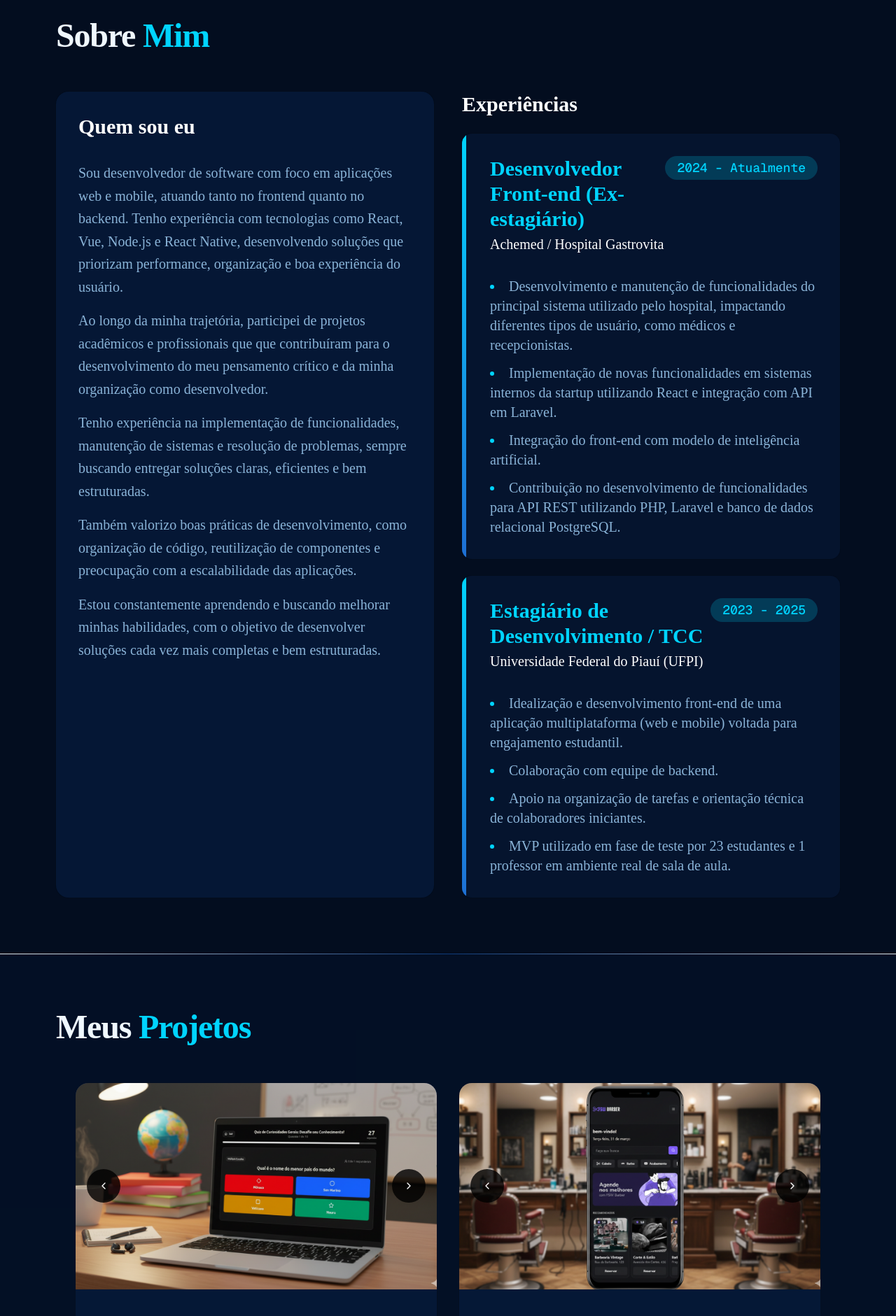
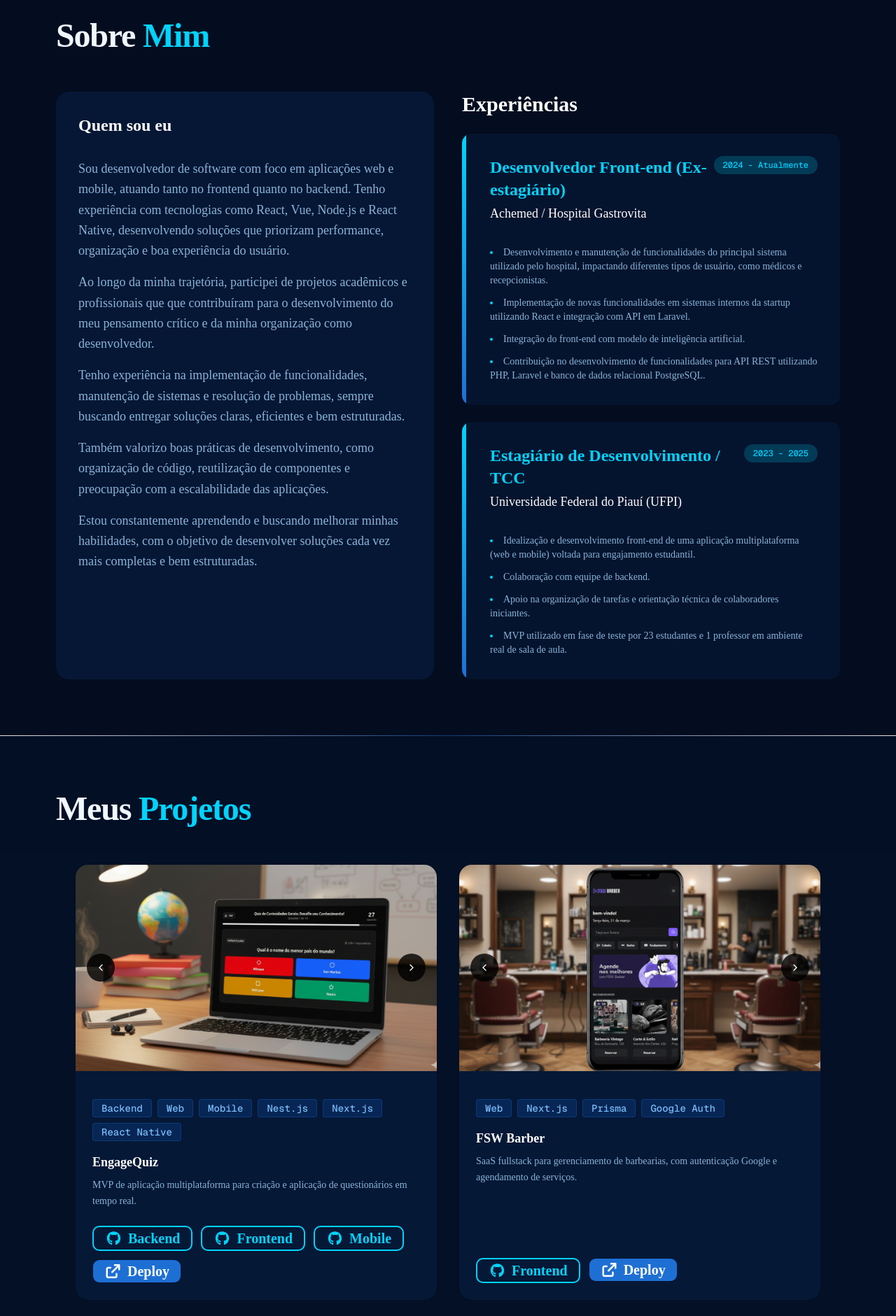
Before and after one commit to guisantosfr/portfolio, a Next.js app: page / in a window 1280 px wide. Shown: the part 880-2761 px from the top of the page at 70% size. Built offline with nearby package versions, Linux system fonts and the light colour scheme.

Commit message:
Change font sizes

```diff
--- a/app/_components/about.tsx
+++ b/app/_components/about.tsx
@@ -11,8 +11,8 @@ export default function About() {
 
       <div className="grid grid-cols-1 lg:grid-cols-2 gap-10">
         <Card className="bg-[#071a3a]/85 border-[#3a91f0]/20 rounded-2xl p-8 backdrop-blur-md transition-all duration-300 hover:border-[#3a91f0]/45">
-          <h3 className="text-3xl font-bold mb-4 text-white">Quem sou eu</h3>
-          <div className="space-y-4 text-[#8ab4d8] text-xl leading-relaxed">
+          <h3 className="text-2xl font-bold mb-4 text-white">Quem sou eu</h3>
+          <div className="space-y-4 text-[#8ab4d8] text-lg leading-relaxed">
             {aboutData.aboutMe.map((paragraph, index) => {
               const formattedText = paragraph.replace(/\*\*(.*?)\*\*/g, '<strong>$1</strong>');
               return <p key={index} dangerouslySetInnerHTML={{ __html: formattedText }} />
--- a/app/_components/experience-card.tsx
+++ b/app/_components/experience-card.tsx
@@ -20,14 +20,14 @@ export function ExperienceCard({ exp }: ExperienceCardProps) {
 
       <div className="flex flex-col sm:flex-row sm:justify-between sm:items-start mb-4">
         <div>
-          <h4 className="text-3xl font-bold text-[#00d4ff]">{exp.role}</h4>
-          <p className="text-xl text-white font-medium mt-1">{exp.company}</p>
+          <h4 className="text-2xl font-bold text-[#00d4ff]">{exp.role}</h4>
+          <p className="text-lg text-white font-medium mt-1">{exp.company}</p>
         </div>
-        <Badge variant="secondary" className="font-mono text-lg text-[#00d4ff] bg-[#00d4ff]/20 p-4 rounded-full mt-2 sm:mt-0 w-fit border border-transparent">
+        <Badge variant="secondary" className="font-mono text-[#00d4ff] bg-[#00d4ff]/20 p-3 rounded-full mt-2 sm:mt-0 w-fit border border-transparent">
           {exp.period}
         </Badge>
       </div>
-      <ul className="list-disc list-inside text-xl text-[#8ab4d8] space-y-3 marker:text-[#00d4ff]">
+      <ul className="list-disc list-inside text-[#8ab4d8] space-y-3 marker:text-[#00d4ff]">
         {exp.responsibilities.map((resp, index) => (
           <li key={index}>{resp}</li>
         ))}
--- a/app/_components/footer.tsx
+++ b/app/_components/footer.tsx
@@ -11,17 +11,17 @@ export default function Footer() {
       <h3 className="font-semibold text-2xl">Guilherme Santos · Desenvolvedor</h3>
 
       <div className="flex items-center gap-4 animate-fade-up delay-500">
-        <Button asChild variant="outline" size="icon" className="w-16 h-16 rounded-xl border-[#3a91f0]/20 text-[#8ab4d8] bg-[#1255b3]/10 hover:text-[#00d4ff] hover:border-[#00d4ff] hover:bg-[#00d4ff]/10 transition-all">
+        <Button asChild variant="outline" size="icon" className="w-14 h-14 rounded-xl border-[#3a91f0]/20 text-[#8ab4d8] bg-[#1255b3]/10 hover:text-[#00d4ff] hover:border-[#00d4ff] hover:bg-[#00d4ff]/10 transition-all">
           <a href="https://wa.me/5586988775657" target="_blank" rel="noreferrer">
             <FontAwesomeIcon icon={faWhatsapp} size="2x" />
           </a>
         </Button>
-        <Button asChild variant="outline" size="icon" className="w-16 h-16 rounded-xl border-[#3a91f0]/20 text-[#8ab4d8] bg-[#1255b3]/10 hover:text-[#00d4ff] hover:border-[#00d4ff] hover:bg-[#00d4ff]/10 transition-all">
+        <Button asChild variant="outline" size="icon" className="w-14 h-14 rounded-xl border-[#3a91f0]/20 text-[#8ab4d8] bg-[#1255b3]/10 hover:text-[#00d4ff] hover:border-[#00d4ff] hover:bg-[#00d4ff]/10 transition-all">
           <a href="https://linkedin.com/in/guisantosfr" target="_blank" rel="noreferrer">
             <FontAwesomeIcon icon={faLinkedin} size="2x" />
           </a>
         </Button>
-        <Button asChild variant="outline" size="icon" className="w-16 h-16 rounded-xl border-[#3a91f0]/20 text-[#8ab4d8] bg-[#1255b3]/10 hover:text-[#00d4ff] hover:border-[#00d4ff] hover:bg-[#00d4ff]/10 transition-all">
+        <Button asChild variant="outline" size="icon" className="w-14 h-14 rounded-xl border-[#3a91f0]/20 text-[#8ab4d8] bg-[#1255b3]/10 hover:text-[#00d4ff] hover:border-[#00d4ff] hover:bg-[#00d4ff]/10 transition-all">
           <a href="https://github.com/guisantosfr" target="_blank" rel="noreferrer">
             <FontAwesomeIcon icon={faGithub} size="2x" />
           </a>
--- a/app/_components/project-card.tsx
+++ b/app/_components/project-card.tsx
@@ -43,8 +43,8 @@ export function ProjectCard({ project }: ProjectCardProps) {
                 </CarouselItem>
               ))}
             </CarouselContent>
-            <CarouselPrevious className="w-12 h-12 absolute left-4 top-1/2 -translate-y-1/2 border-none text-white bg-black/80" />
-            <CarouselNext className="w-12 h-12 absolute right-4 top-1/2 -translate-y-1/2 border-none text-white bg-black/80" />
+            <CarouselPrevious className="w-10 h-10 absolute left-4 top-1/2 -translate-y-1/2 border-none text-white bg-black/80" />
+            <CarouselNext className="w-10 h-10 absolute right-4 top-1/2 -translate-y-1/2 border-none text-white bg-black/80" />
           </Carousel>
         ) : (
           <img src={project.images[0]} alt={project.title} className="w-full h-full object-cover scale-110" />
@@ -58,34 +58,34 @@ export function ProjectCard({ project }: ProjectCardProps) {
             </Badge>
           ))}
         </div>
-        <h3 className="text-xl text-white font-bold mb-2">{project.title}</h3>
-        <p className="text-xl text-[#8ab4d8] leading-relaxed flex-1">
+        <h3 className="text-lg text-white font-bold mb-2">{project.title}</h3>
+        <p className="text-[#8ab4d8] leading-relaxed flex-1">
           {project.description}
         </p>
         <div className="flex gap-3 mt-6 flex-wrap">
           {project.githubBackend && (
-            <Button asChild variant="outline" className="flex items-center gap-2 p-6 text-xl rounded-lg bg-transparent text-[#00d4ff] border-2 border-[#00d4ff] hover:bg-[#00d4ff]/10 hover:-translate-y-0.5 transition-all font-semibold">
+            <Button asChild variant="outline" className="flex items-center gap-2 p-4 text-xl rounded-lg bg-transparent text-[#00d4ff] border-2 border-[#00d4ff] hover:bg-[#00d4ff]/10 hover:-translate-y-0.5 transition-all font-semibold">
               <a href={project.githubBackend} target="_blank" rel="noreferrer">
                 <FontAwesomeIcon icon={faGithub} /> Backend
               </a>
             </Button>
           )}
           {project.githubFrontend && (
-            <Button asChild variant="outline" className="flex items-center gap-2 p-6 text-xl rounded-lg bg-transparent text-[#00d4ff] border-2 border-[#00d4ff] hover:bg-[#00d4ff]/10 hover:-translate-y-0.5 transition-all font-semibold">
+            <Button asChild variant="outline" className="flex items-center gap-2 p-4 text-xl rounded-lg bg-transparent text-[#00d4ff] border-2 border-[#00d4ff] hover:bg-[#00d4ff]/10 hover:-translate-y-0.5 transition-all font-semibold">
               <a href={project.githubFrontend} target="_blank" rel="noreferrer">
                 <FontAwesomeIcon icon={faGithub} /> Frontend
               </a>
             </Button>
           )}
           {project.githubMobile && (
-            <Button asChild variant="outline" className="flex items-center gap-2 p-6 text-xl rounded-lg bg-transparent text-[#00d4ff] border-2 border-[#00d4ff] hover:bg-[#00d4ff]/10 hover:-translate-y-0.5 transition-all font-semibold">
+            <Button asChild variant="outline" className="flex items-center gap-2 p-4 text-xl rounded-lg bg-transparent text-[#00d4ff] border-2 border-[#00d4ff] hover:bg-[#00d4ff]/10 hover:-translate-y-0.5 transition-all font-semibold">
               <a href={project.githubMobile} target="_blank" rel="noreferrer">
                 <FontAwesomeIcon icon={faGithub} /> Mobile
               </a>
             </Button>
           )}
           {project.deployUrl && (
-            <Button asChild className="flex items-center gap-2 p-6 text-xl rounded-lg bg-[#1e6fd4] text-white hover:bg-[#3a91f0] hover:-translate-y-0.5 transition-all font-semibold">
+            <Button asChild className="flex items-center gap-2 p-4 text-xl rounded-lg bg-[#1e6fd4] text-white hover:bg-[#3a91f0] hover:-translate-y-0.5 transition-all font-semibold">
               <a href={project.deployUrl} target="_blank" rel="noreferrer">
                 <FontAwesomeIcon icon={faArrowUpRightFromSquare} /> Deploy
               </a>
--- a/app/_components/skills.tsx
+++ b/app/_components/skills.tsx
@@ -22,7 +22,7 @@ export default function Skills() {
           <ToggleGroupItem
             key={f.id}
             value={f.id}
-            className={`text-lg font-semibold tracking-wide px-6 py-3 h-auto rounded-lg border-2 transition-all select-none data-[state=on]:bg-[#1e6fd4] data-[state=on]:text-white data-[state=on]:border-[#1e6fd4] data-[state=on]:shadow-[0_0_16px_rgba(30,111,212,0.3)] bg-[#071a3a]/50 text-[#8ab4d8] border-[#3a91f0]/20 hover:text-white hover:border-[#3a91f0]`}
+            className={`font-semibold tracking-wide px-6 py-3 h-auto rounded-lg border-2 transition-all select-none data-[state=on]:bg-[#1e6fd4] data-[state=on]:text-white data-[state=on]:border-[#1e6fd4] data-[state=on]:shadow-[0_0_16px_rgba(30,111,212,0.3)] bg-[#071a3a]/50 text-[#8ab4d8] border-[#3a91f0]/20 hover:text-white hover:border-[#3a91f0]`}
           >
             {f.label}
           </ToggleGroupItem>
```
Also changed, not shown: app/_components/hero.tsx (+7 -7 lines).
